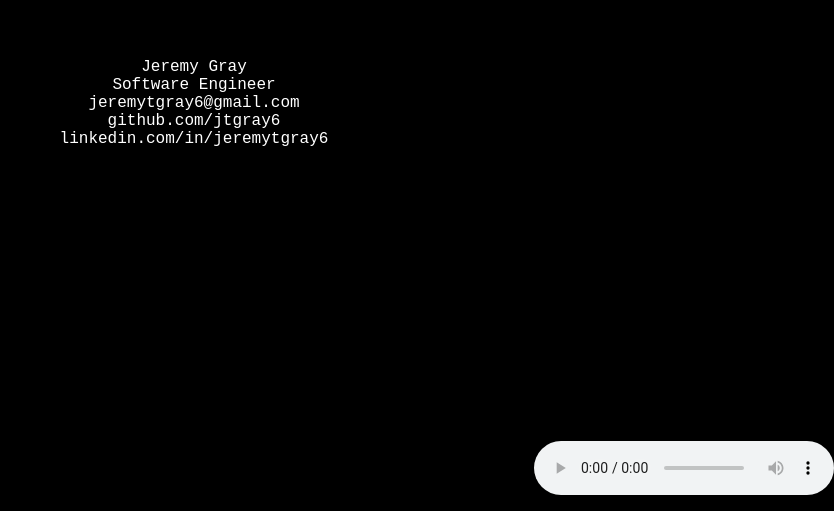
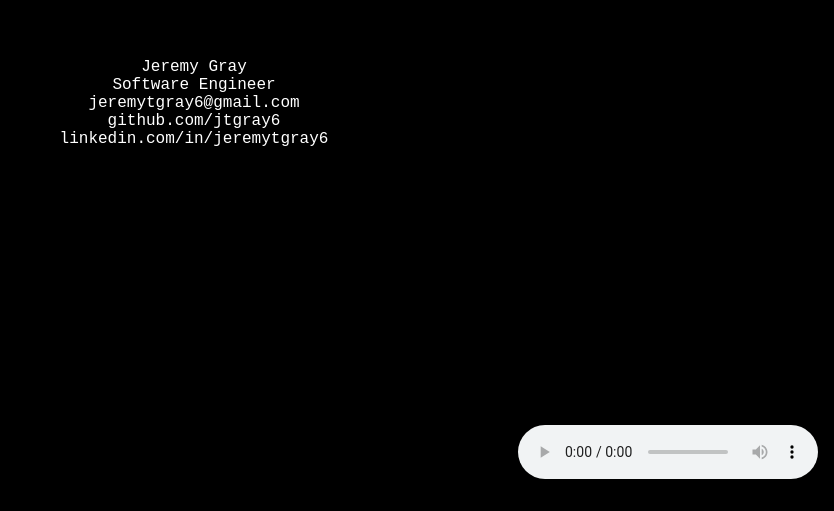
Before and after one commit to jtgray6/jtgray6.github.io, a plain HTML site: page index.html in a window 1280 px wide. Shown: the part 305-816 px from the top of the page, without its empty margins (446-1280 px from the left). Drawn offline with Linux system fonts and the light colour scheme.

Commit message:
Update index.html

```diff
--- a/index.html
+++ b/index.html
@@ -33,9 +33,9 @@
       }
 
       audio {
-       bottom: 0;
+       bottom: 1rem;
        position: fixed;
-       right: 0;
+       right: 1rem;
       }
 
     </style>
```
